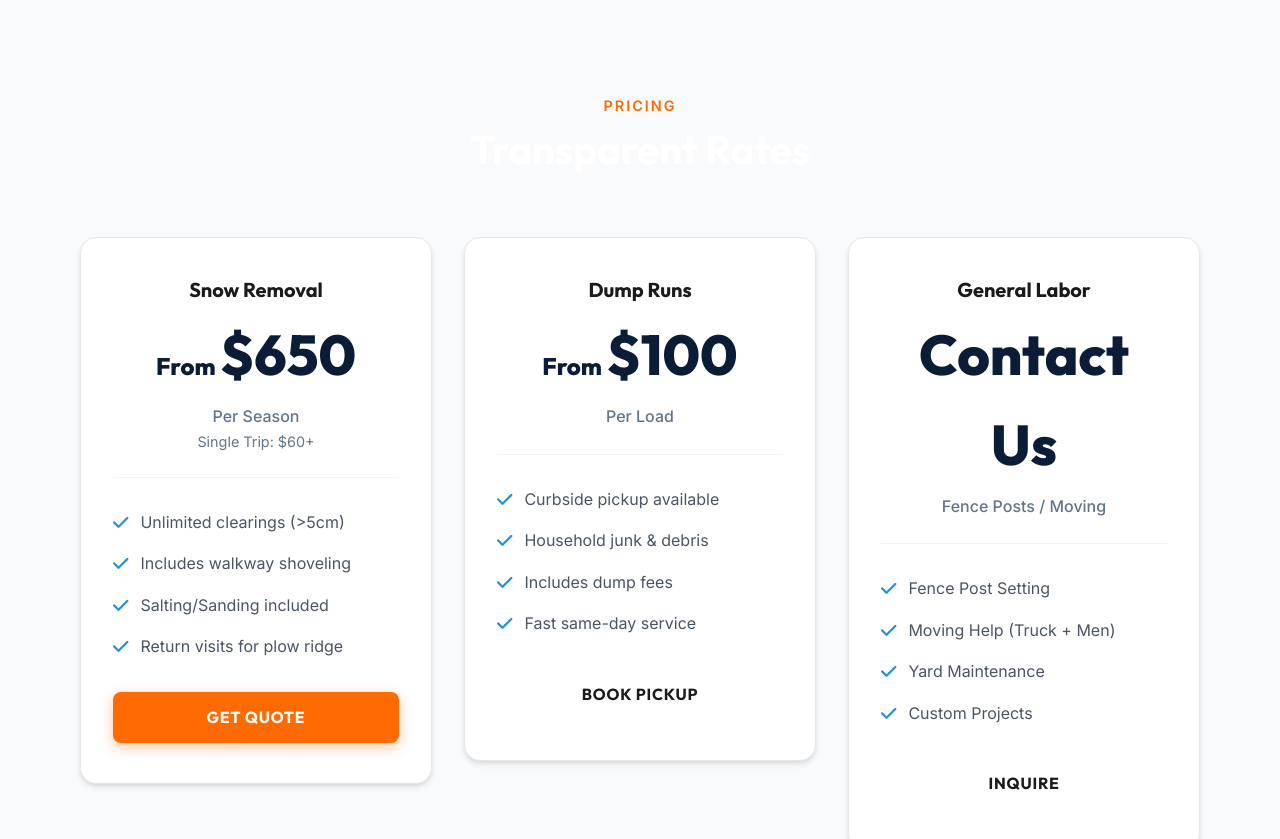
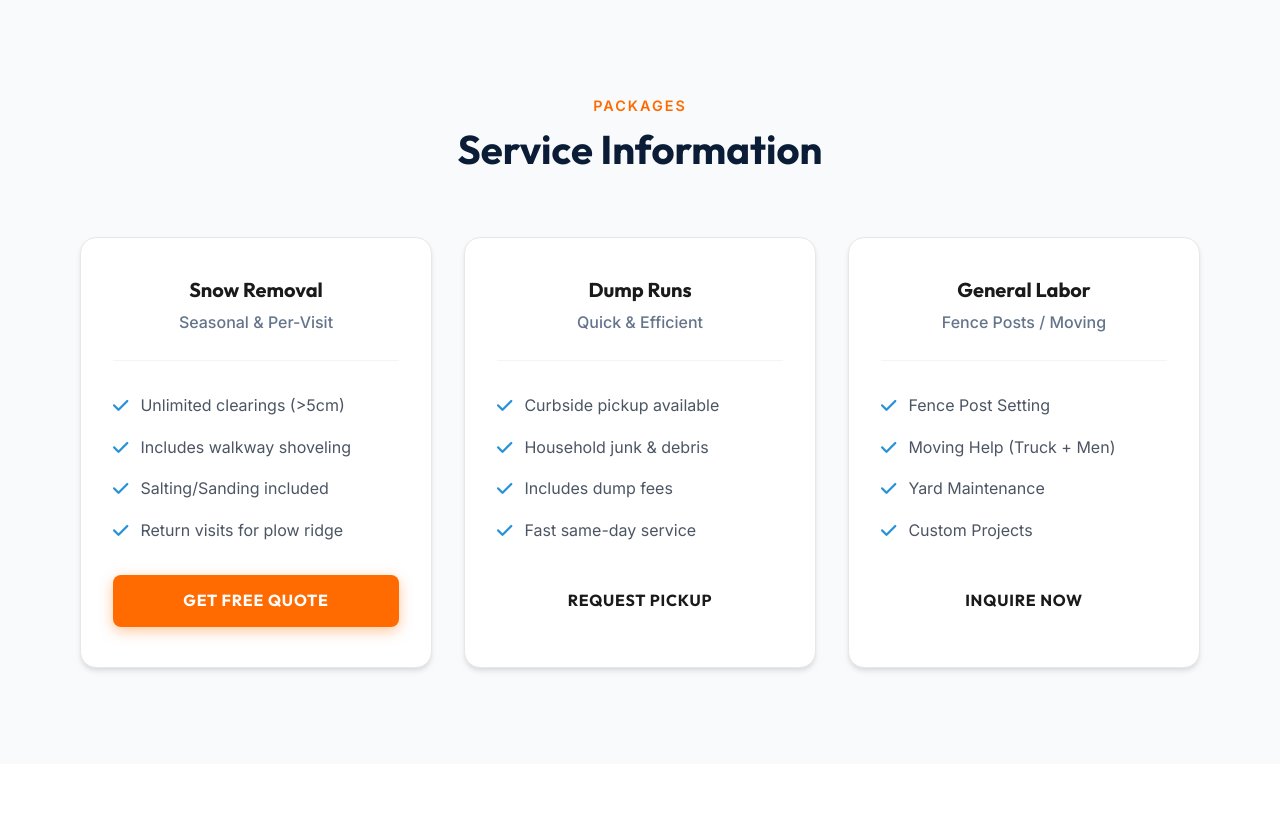
Before and after one commit to dmahoneyfrayze/Snow-Removal-KH, a React (Vite) app: page /services in a window 1280 px wide. Shown: the part 370-1209 px from the top of the page. Built offline with nearby package versions, Linux system fonts and the light colour scheme.

Commit message:
Remove pricing and fix section header legibility

```diff
--- a/src/components/RateCards.jsx
+++ b/src/components/RateCards.jsx
@@ -3,8 +3,8 @@ const RateCards = () => {
         <section className="rate-cards section-padding" style={{ backgroundColor: '#f8fafc' }}>
             <div className="container">
                 <div className="section-header">
-                    <span>Pricing</span>
-                    <h2>Transparent Rates</h2>
+                    <span>Packages</span>
+                    <h2>Service Information</h2>
                 </div>
 
                 <div className="rates-grid">
@@ -12,9 +12,7 @@ const RateCards = () => {
                     <div className="rate-card fade-in">
                         <div className="rate-header">
                             <h3>Snow Removal</h3>
-                            <div className="price">From <span>$650</span></div>
-                            <div className="period">Per Season</div>
-                            <p style={{ fontSize: '0.9rem', color: '#64748b' }}>Single Trip: $60+</p>
+                            <div className="period">Seasonal & Per-Visit</div>
                         </div>
                         <ul className="rate-features">
                             <li><i className="fa-solid fa-check"></i> Unlimited clearings (&gt;5cm)</li>
@@ -22,15 +20,14 @@ const RateCards = () => {
                             <li><i className="fa-solid fa-check"></i> Salting/Sanding included</li>
                             <li><i className="fa-solid fa-check"></i> Return visits for plow ridge</li>
                         </ul>
-                        <a href="/quote" className="btn btn-primary" style={{ width: '100%', textAlign: 'center' }}>Get Quote</a>
+                        <a href="/quote" className="btn btn-primary" style={{ width: '100%', textAlign: 'center' }}>Get Free Quote</a>
                     </div>
 
                     {/* Dump Runs */}
                     <div className="rate-card fade-in" style={{ transitionDelay: '0.1s' }}>
                         <div className="rate-header">
                             <h3>Dump Runs</h3>
-                            <div className="price">From <span>$100</span></div>
-                            <div className="period">Per Load</div>
+                            <div className="period">Quick & Efficient</div>
                         </div>
                         <ul className="rate-features">
                             <li><i className="fa-solid fa-check"></i> Curbside pickup available</li>
@@ -38,14 +35,13 @@ const RateCards = () => {
                             <li><i className="fa-solid fa-check"></i> Includes dump fees</li>
                             <li><i className="fa-solid fa-check"></i> Fast same-day service</li>
                         </ul>
-                        <a href="/quote" className="btn btn-secondary" style={{ width: '100%', textAlign: 'center' }}>Book Pickup</a>
+                        <a href="/quote" className="btn btn-secondary" style={{ width: '100%', textAlign: 'center' }}>Request Pickup</a>
                     </div>
 
                     {/* Hourly Labor */}
                     <div className="rate-card fade-in" style={{ transitionDelay: '0.2s' }}>
                         <div className="rate-header">
                             <h3>General Labor</h3>
-                            <div className="price"><span>Contact Us</span></div>
                             <div className="period">Fence Posts / Moving</div>
                         </div>
                         <ul className="rate-features">
@@ -54,10 +50,9 @@ const RateCards = () => {
                             <li><i className="fa-solid fa-check"></i> Yard Maintenance</li>
                             <li><i className="fa-solid fa-check"></i> Custom Projects</li>
                         </ul>
-                        <a href="/contact" className="btn btn-secondary" style={{ width: '100%', textAlign: 'center' }}>Inquire</a>
+                        <a href="/contact" className="btn btn-secondary" style={{ width: '100%', textAlign: 'center' }}>Inquire Now</a>
                     </div>
                 </div>
-                <p className="text-center" style={{ marginTop: '2rem', color: '#64748b', fontSize: '0.9rem' }}>*Prices vary based on property size, location, and specific requirements. Final quote provided after assessment.</p>
             </div>
         </section>
     );
--- a/src/index.css
+++ b/src/index.css
@@ -325,8 +325,12 @@ header {
 }
 
 .section-header h2 {
+  color: var(--primary-color);
+  font-size: 2.5rem;
+}
+
+.services .section-header h2 {
   color: var(--white);
-  font-size: 2.5rem;
 }
 
 .section-header span {
@@ -661,7 +665,9 @@ footer {
 }
 
 /* Legal Pages */
-.legal-content h1, .legal-content h2, .legal-content h3 {
+.legal-content h1,
+.legal-content h2,
+.legal-content h3 {
   margin-top: 2rem;
   margin-bottom: 1rem;
   line-height: 1.3;
@@ -683,7 +689,8 @@ footer {
   color: var(--text-dark);
 }
 
-.legal-content p, .legal-content li {
+.legal-content p,
+.legal-content li {
   margin-bottom: 1rem;
   color: #374151;
 }
@@ -851,7 +858,9 @@ footer {
 }
 
 @media (max-width: 900px) {
-    .detail-card, .detail-card.reverse {
+
+  .detail-card,
+  .detail-card.reverse {
     grid-template-columns: 1fr;
     direction: ltr;
     gap: 2rem;
```
Lines whose indentation alone changed are shown as unchanged.
